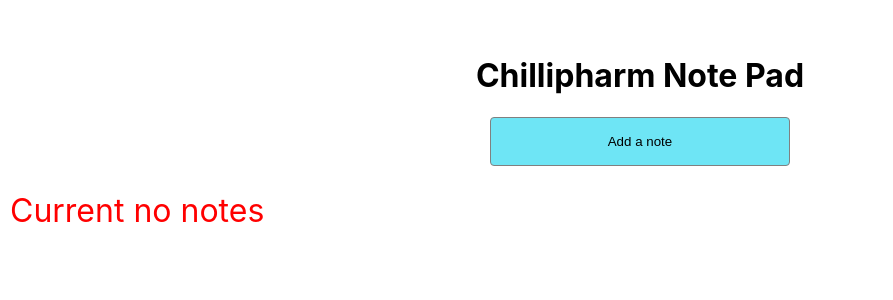
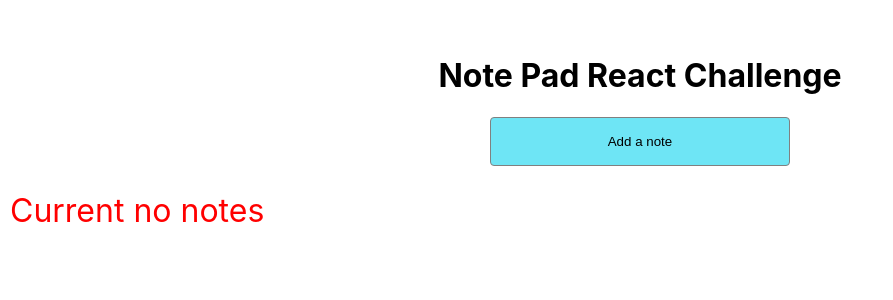
Before and after one commit to damonspencerroberts/React-Note-Pad-Exercise, a React (Create React App) app: page / in a window 1280 px wide. Shown: the top 300 px of the page, without its empty margins (0-893 px from the left). Built offline with nearby package versions, Linux system fonts and the light colour scheme.

Commit message:
change name

```diff
--- a/src/App.js
+++ b/src/App.js
@@ -22,7 +22,7 @@ function App() {
         }}
       >
         <MainContainer>
-          <Header>Chillipharm Note Pad</Header>
+          <Header>Note Pad React Challenge</Header>
           {showForm ? (
             <Form handleExitClick={() => setShowForm(false)} />
           ) : (
```
